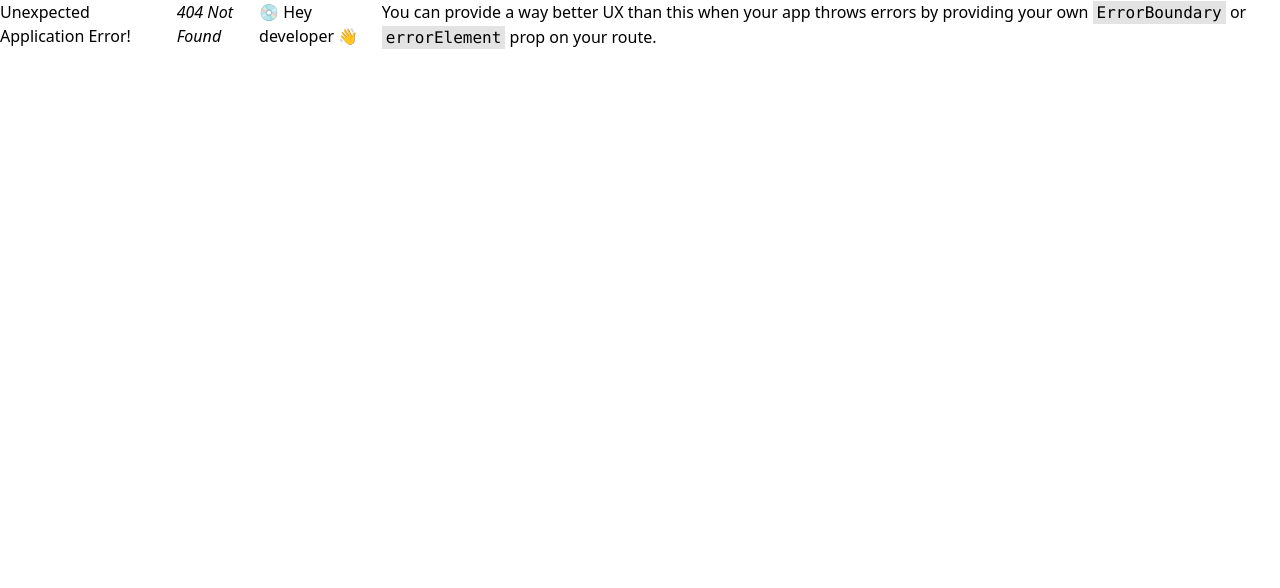
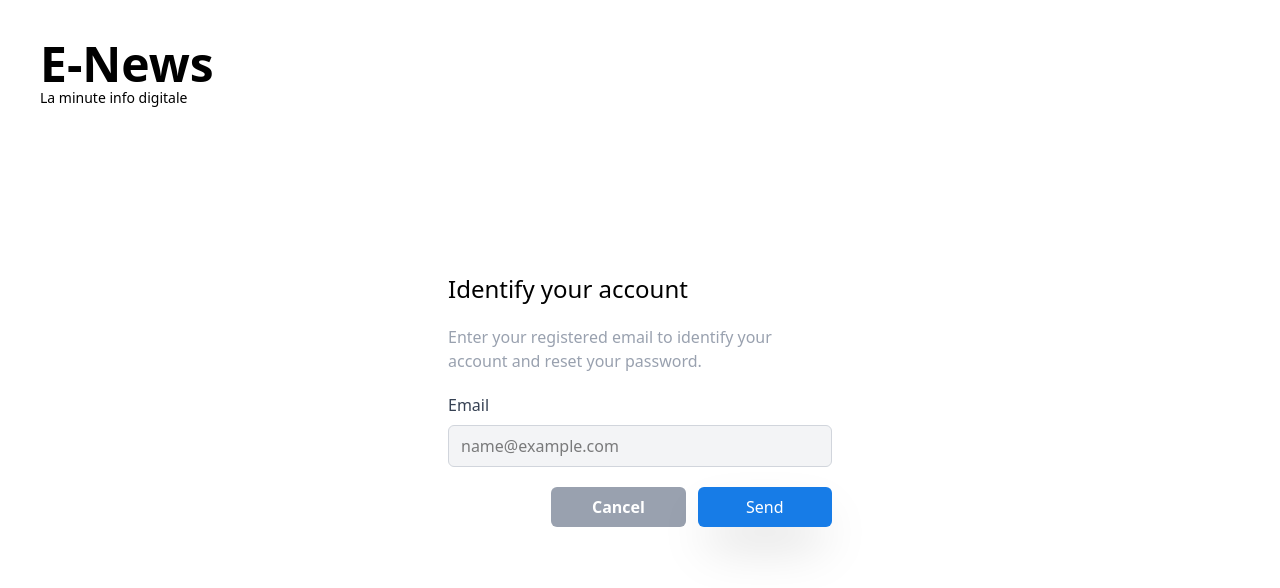
Before and after one commit to Eunock-web/E-News, a React (Vite) app in the folder Frontend/: page /forgot-password in a window 1280 px wide. Before the commit this address had no page. Shown: the top 588 px of the page. Built offline with nearby package versions, Linux system fonts and the light colour scheme.

Commit message:
Integration du forgot password RHF

```diff
--- /dev/null
+++ b/Frontend/src/Features/Auth/Components/FormForgotPass.tsx
@@ -0,0 +1,30 @@
+import useFormForgotPass from '../hooks/useFormForgotPass'
+import { Controller } from 'react-hook-form';
+import TextField from '../../../Utils/Components/TextField/TextField';
+import { emailProps } from '../../types';
+import Button from '../../../Utils/Components/Button/Button';
+import { Link } from 'react-router';
+
+const FormForgotPass = () => {
+    const {control, onSubmit} = useFormForgotPass();
+
+    return (
+    <form className='w-[30%] m-auto h-max' onSubmit={onSubmit}>
+        <h1 className='text-2xl'>Identify your account</h1>
+        <p className='mt-5 text-gray-400 '>Enter your registered email to identify your account and reset your password.</p>
+        <Controller
+            control={control}
+            name='email'
+            rules={{required:true}}
+            render={({field, fieldState: {error}}) => <TextField {...emailProps} {...field} errorMessage={field.value ? error?.message : ''} />}
+        />
+        <div className='flex gap-3 justify-end w-full items-center text-white mt-5'>
+            <Link className='w-[35%] bg-gray-400 rounded-md py-2 h-max font-semibold text-center duration-200 hover:scale-95 hover:opacity-70' to={'/login'}>Cancel</Link>
+            <Button textContent='Send' className='w-[35%] bg-(--bg-primary) py-2 text-white' type='submit' icon=''/>
+        </div>
+
+    </form>
+  )
+}
+
+export default FormForgotPass
--- a/Frontend/src/Features/Auth/Login/FormLogin.tsx
+++ b/Frontend/src/Features/Auth/Components/FormLogin.tsx
@@ -1,26 +1,14 @@
 import { Controller } from 'react-hook-form'
 import useFormLogin from '../hooks/useFormLogin'
 import TextField from '../../../Utils/Components/TextField/TextField';
-import type { IButtonProps, ITextFieldProps } from '../../../Utils/Components/types';
+import type { IButtonProps } from '../../../Utils/Components/types';
 import { Info } from 'lucide-react';
 import Button from '../../../Utils/Components/Button/Button';
 import { Link } from 'react-router';
+import { emailProps, passwordProps } from '../../types';
 
 const FormLogin = () => {
   const {control, states, onSubmit} = useFormLogin();
-  const emailProps: ITextFieldProps = {
-    type: 'email',
-    label: 'Email',
-    placeholder: 'name@example.com',
-    onChange: () => {}
-  }
-
-  const passwordProps: ITextFieldProps = {
-    type: 'password',
-    label: 'Password',
-    placeholder:'••••••••••',
-    onChange: () => {}
-  }
 
   const buttonProps: IButtonProps = {
     type:'submit',
@@ -47,7 +35,7 @@ const FormLogin = () => {
           rules={{required:true}}
           render={({field}) => <TextField {...passwordProps} onChange={field.onChange}/>}
         />
-        <p className='w-max flex justify-self-end mt-5 hover:text-(--bg-primary) cursor-pointer'>Forgot password ?</p>
+        <Link to={'/forgot-password'} className='w-max flex justify-self-end mt-5 hover:text-(--bg-primary) cursor-pointer'>Forgot password ?</Link>
 
         {states.errors.root && <p><i data-lucide={Info}></i> {states.errors.root.message}</p>}
 
--- /dev/null
+++ b/Frontend/src/Features/Auth/hooks/useFormForgotPass.ts
@@ -0,0 +1,20 @@
+import { zodResolver } from '@hookform/resolvers/zod';
+import { useForm } from 'react-hook-form';
+import { ForgotPassSchema, type ForgotPassInput } from '../../types';
+
+const useFormForgotPass = () => {
+    const form = useForm<ForgotPassInput>({
+       resolver: zodResolver(ForgotPassSchema),
+       mode: 'onChange'
+    });
+    const onSubmit = (data: ForgotPassInput) => {
+       console.log(data)
+    }
+    return {
+       control: form.control,
+       states: form.formState,
+       onSubmit: form.handleSubmit(onSubmit, (data)=>console.log(data))
+    }
+}
+
+export default useFormForgotPass
--- a/Frontend/src/Features/types.ts
+++ b/Frontend/src/Features/types.ts
@@ -1,4 +1,5 @@
 import z  from "zod/v4";
+import type { ITextFieldProps } from "../Utils/Components/types";
 
 export const LoginSchema = z.object({
     email: z.email(),
@@ -9,7 +10,7 @@ export type LoginInputs = z.infer<typeof LoginSchema>;
 export const RegisterSchema = z.object({
     username: z.string().min(2, "Enter a valid username!"),
     email: z.email("Invalid Email!"),
-    password: z.string().min(8, "Minimum 8 characters!"),
+    password: z.string().min(8, "8 characters minimum!"),
     confirmPassword: z.string()
 }).refine(schema => schema.password === schema.confirmPassword, {
     error: "Passwords don't match!",
@@ -17,3 +18,32 @@ export const RegisterSchema = z.object({
     when: (payload) => RegisterSchema.pick({confirmPassword: true}).safeParse(payload.value).success
 })
 export type RegisterInputs = z.infer<typeof RegisterSchema>;
+
+export const ForgotPassSchema = z.object({
+    email: z.email("Invalid email!")
+});
+export type ForgotPassInput = z.infer<typeof ForgotPassSchema>;
+
+export const RetrieveCodeSchema = z.object({
+    newPassword: z.string().min(8, "8 characters minimum!"),
+    confirmPassword: z.string()
+}).refine( schema => schema.newPassword === schema.confirmPassword, {
+    error: "Password don't match!",
+    path: ['confirmPassword'],
+    when: (payload) => RetrieveCodeSchema.pick({newPassword:true}).safeParse(payload.value).success
+});
+export type RetrieveCodeInputs = z.infer<typeof RetrieveCodeSchema>;
+
+export const emailProps: ITextFieldProps = {
+    type: 'email',
+    label: 'Email',
+    placeholder: 'name@example.com',
+    onChange: () => {}
+}
+
+export const passwordProps: ITextFieldProps = {
+    type: 'password',
+    label: 'Password',
+    placeholder:'••••••••••',
+    onChange: () => {}
+}
--- a/Frontend/src/Presentation/PageLogin.tsx
+++ b/Frontend/src/Presentation/Layout/AuthLayout.tsx
@@ -1,18 +1,18 @@
-import FormLogin from '../Features/Auth/Login/FormLogin'
+import { Outlet } from "react-router"
 
-const PageLogin = () => {
+const AuthLayout = () => {
   return (
     <div className='w-full items-baseline h-full'>
         <div className='absolute left-10 top-10'>
             <h1 className='text-5xl font-bold'>E-News</h1>
             <p className='text-sm font-medium'>La minute info digitale</p>
         </div>
-        <div className='flex m-auto h-full w-full'>
-            <FormLogin/>
+
+        <div className="flex m-auto h-full w-full">
+            <Outlet/>
         </div>
-
     </div>
   )
 }
 
-export default PageLogin
+export default AuthLayout
--- a/Frontend/src/Presentation/PageRegister.tsx
+++ /dev/null
@@ -1,15 +0,0 @@
-import FormRegister from '../Features/Auth/Register/FormRegister'
-
-const PageRegister = () => {
-  return (
-    <div className='w-full h-full flex'>
-        <div className='absolute left-10 top-10'>
-            <h1 className='text-5xl font-bold'>E-News</h1>
-            <p className='text-sm font-medium'>La minute info digitale</p>
-        </div>
-        <FormRegister/>
-    </div>
-  )
-}
-
-export default PageRegister
```
Also changed, not shown: Frontend/src/Router/routes.ts (+14 -5 lines), Frontend/src/Features/Auth/Components/FormRegister.tsx (renamed from Frontend/src/Features/Auth/Register/FormRegister.tsx).
